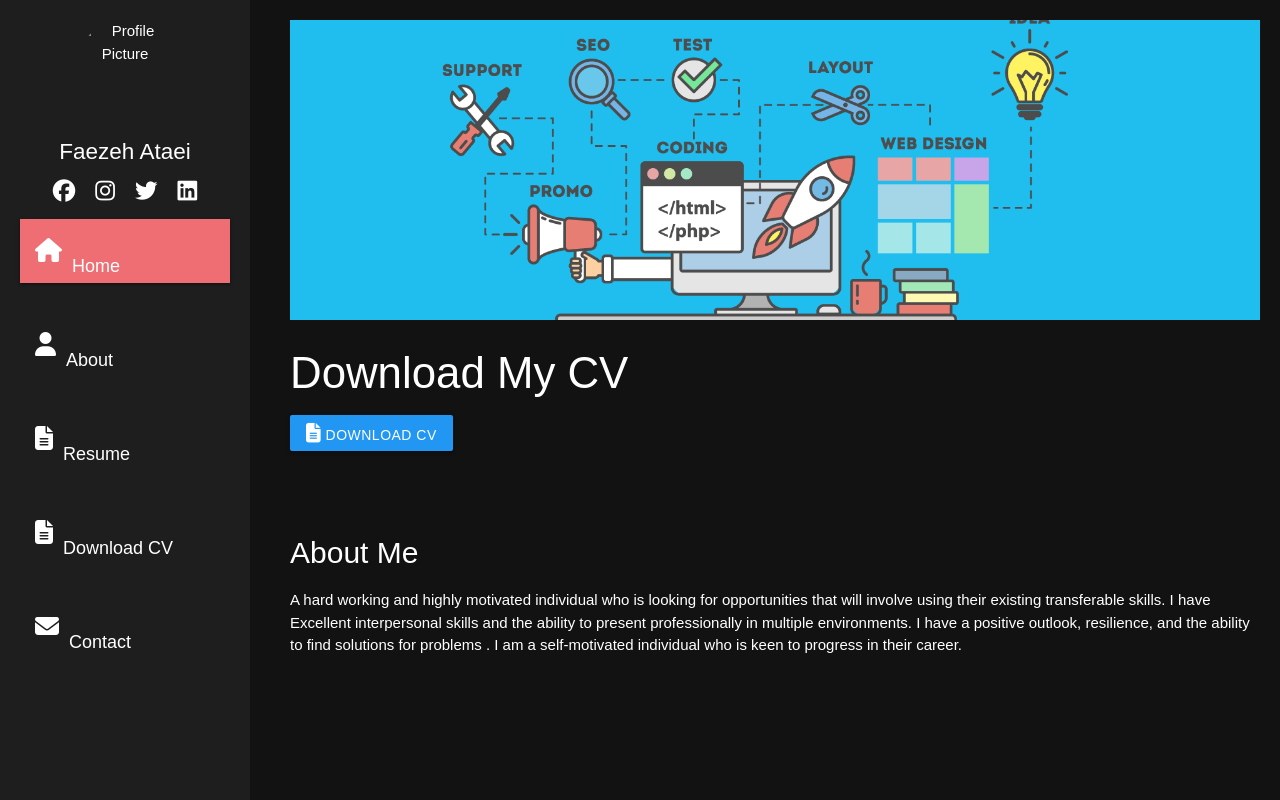
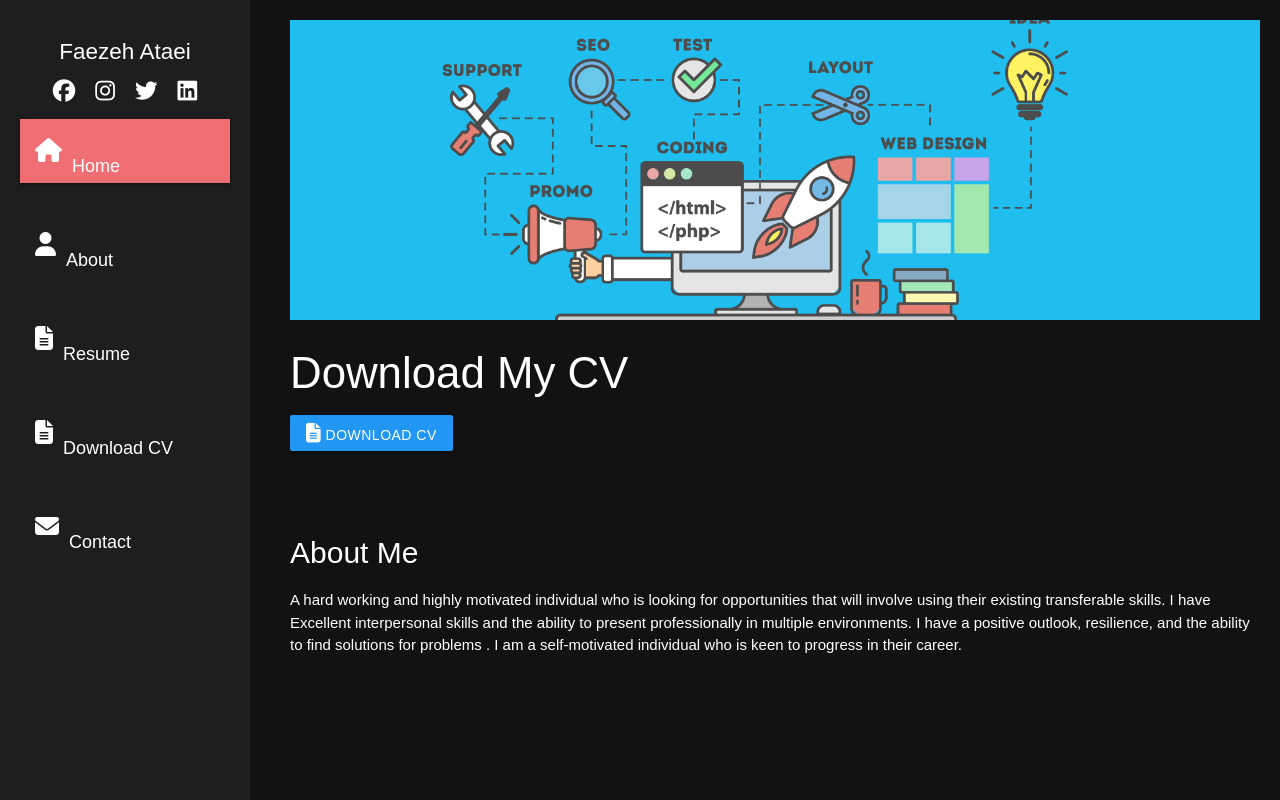
Before and after one commit to Roshin2004/mycv, a plain HTML site: page index.html in a window 1280 px wide. Shown: the top 800 px of the page. Drawn offline with nearby package versions, Linux system fonts and the light colour scheme.

Commit message:
Update index.html

```diff
--- a/index.html
+++ b/index.html
@@ -19,8 +19,8 @@
 
     <!-- Sidebar section for navigation and personal information -->
     <div class="sidebar">
-        <!-- Profile picture displayed in a circular format -->
-        <img src="mo.jpeg" alt="Profile Picture">
+        <!-- Profile picture displayed in a circular format add image of yourself here -->
+
 
         <!-- User's name displayed prominently -->
         <h2>Faezeh Ataei</h2>
```
